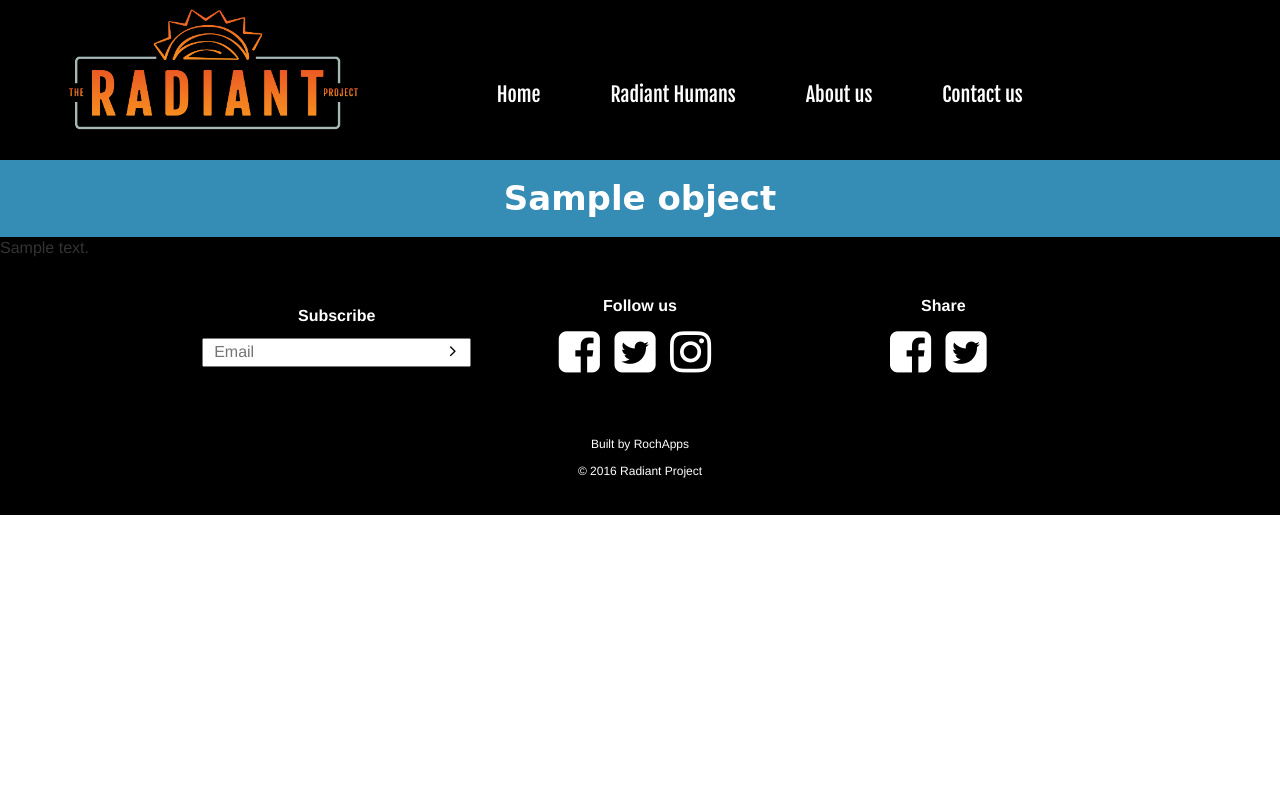
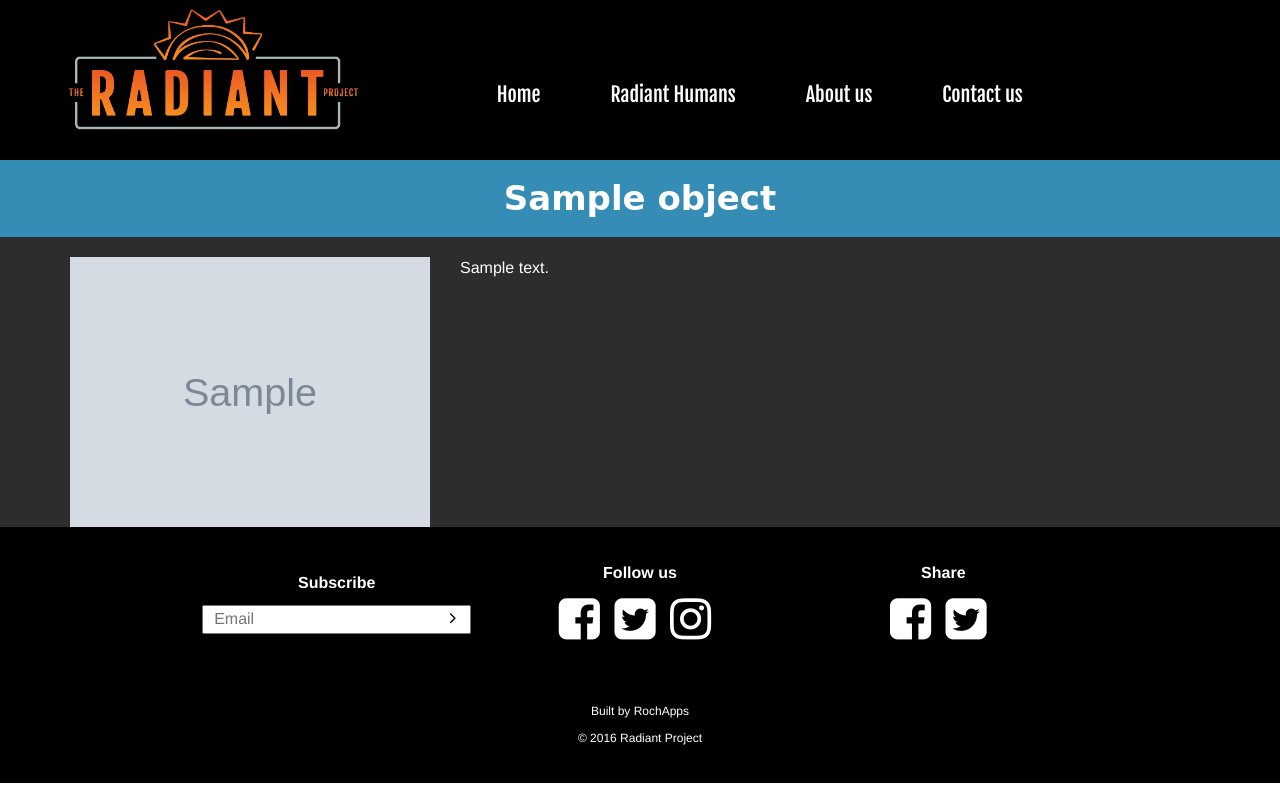
Before and after one commit to victor-rocha/radiant, a Django app: template radiant/templates/pages/about.html in a window 1280 px wide. Run offline with Django 3.2, Linux system fonts and the light colour scheme; the template is opened without the code that fills it: most values are stand-ins (such as "Sample title", 1, 10 or a date in 2020); grey boxes marked "Sample" are stand-in pictures; style sheets or scripts are compiled from the project's sources; parts of the project's set-up code (start-up, migrations or seed data) failed here and were passed over; some libraries are stand-ins or nearby versions; some web fonts are replaced.

Commit message:
[about] Changes to the about us page

```diff
--- a/radiant/pages/admin.py
+++ b/radiant/pages/admin.py
@@ -16,7 +16,7 @@ class RadiantPageAdmin(admin.ModelAdmin):
             'fields': ('writer', 'name', 'title', 'content',)
         }),
         ('Media (Images/Video)', {
-            'fields': ('mp4_video', 'webm_video', 'ogg_video', 'youtube_url', ),
+            'fields': ('mp4_video', 'webm_video', 'ogg_video', 'youtube_url', 'page_image'),
         }),
         ('Social Media', {
             'fields': ('og_title', 'og_type', 'og_description', 'og_image'),
--- a/radiant/pages/models.py
+++ b/radiant/pages/models.py
@@ -9,6 +9,7 @@ from radiant.profiles.utils import insert_quote
 
 class RadiantPage(AbstractRadiantModel):
     title = models.CharField(max_length=255, blank=True, null=True)
+    page_image = models.ImageField(upload_to='radiant-pages/', blank=True)
     youtube_url = models.CharField(max_length=255, blank=True, null=True,
                                    help_text='Page name')
     url = models.CharField(verbose_name='URL', max_length=255,
--- a/radiant/static/less/site.less
+++ b/radiant/static/less/site.less
@@ -362,6 +362,17 @@ body.contact {
     background: rgb(45, 45, 45);
   }
 }
+body.about {
+  .main_content_wrapper {
+    background: rgb(45, 45, 45);
+    color: white;
+    .image-wrapper {
+      img {
+        width: 100%;
+      }
+    }
+  }
+}
 .fullscreen {
   position: fixed;
   left: 0;
--- a/radiant/templates/pages/about.html
+++ b/radiant/templates/pages/about.html
@@ -15,7 +15,16 @@
 {% endblock %}
 
 {% block content %}
-    <div class="content-wrapper">
-        {{ object.content|safe }}
+    <div class="container">
+        <div class="row">
+            <div class="col-md-4 image-wrapper">
+                {% if object.page_image %}
+                    <img src="{{ object.page_image.url }}" />
+                {% endif %}
+            </div>
+            <div class="col-md-8">
+                {{ object.content|safe }}
+            </div>
+        </div>
     </div>
 {% endblock content %}
```
Also changed, not shown: radiant/pages/migrations/0016_radiantpage_page_image.py (added).
